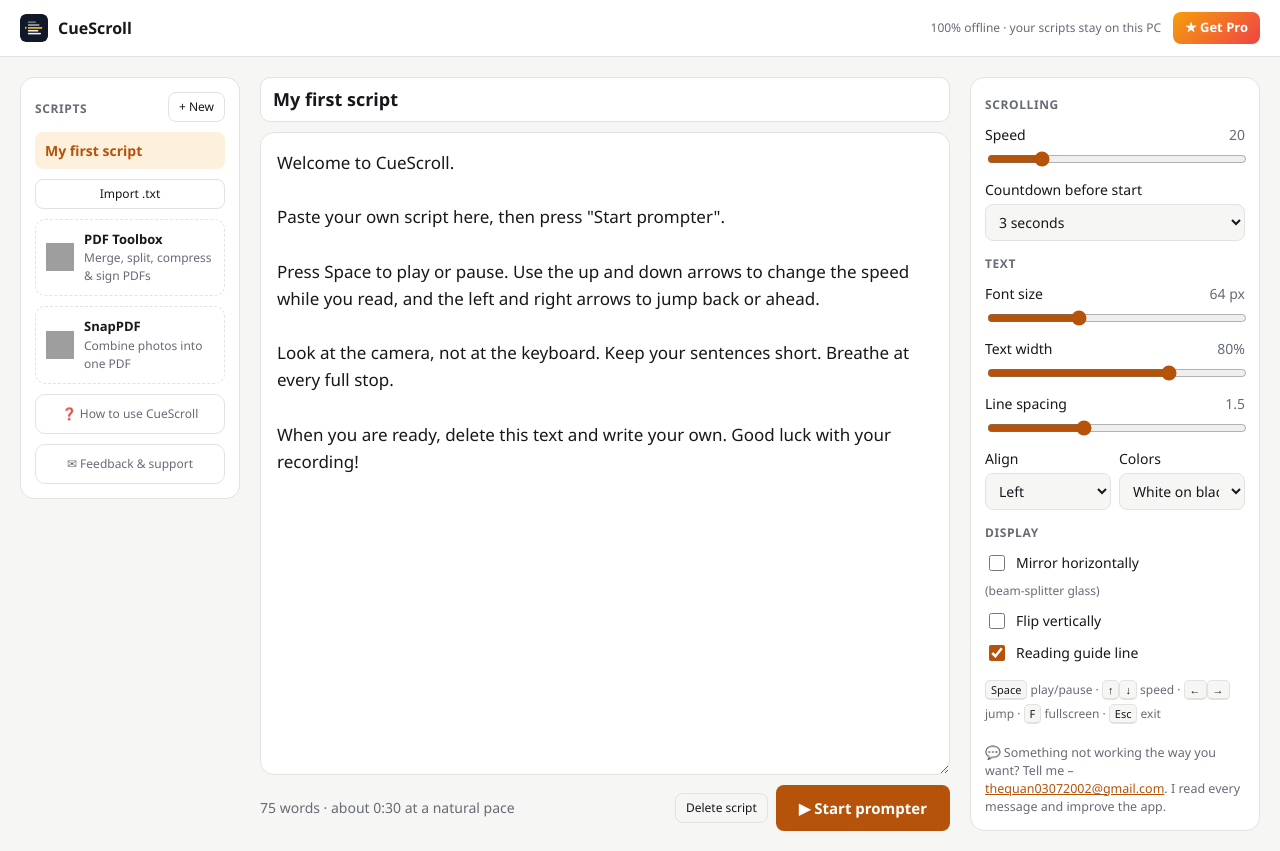
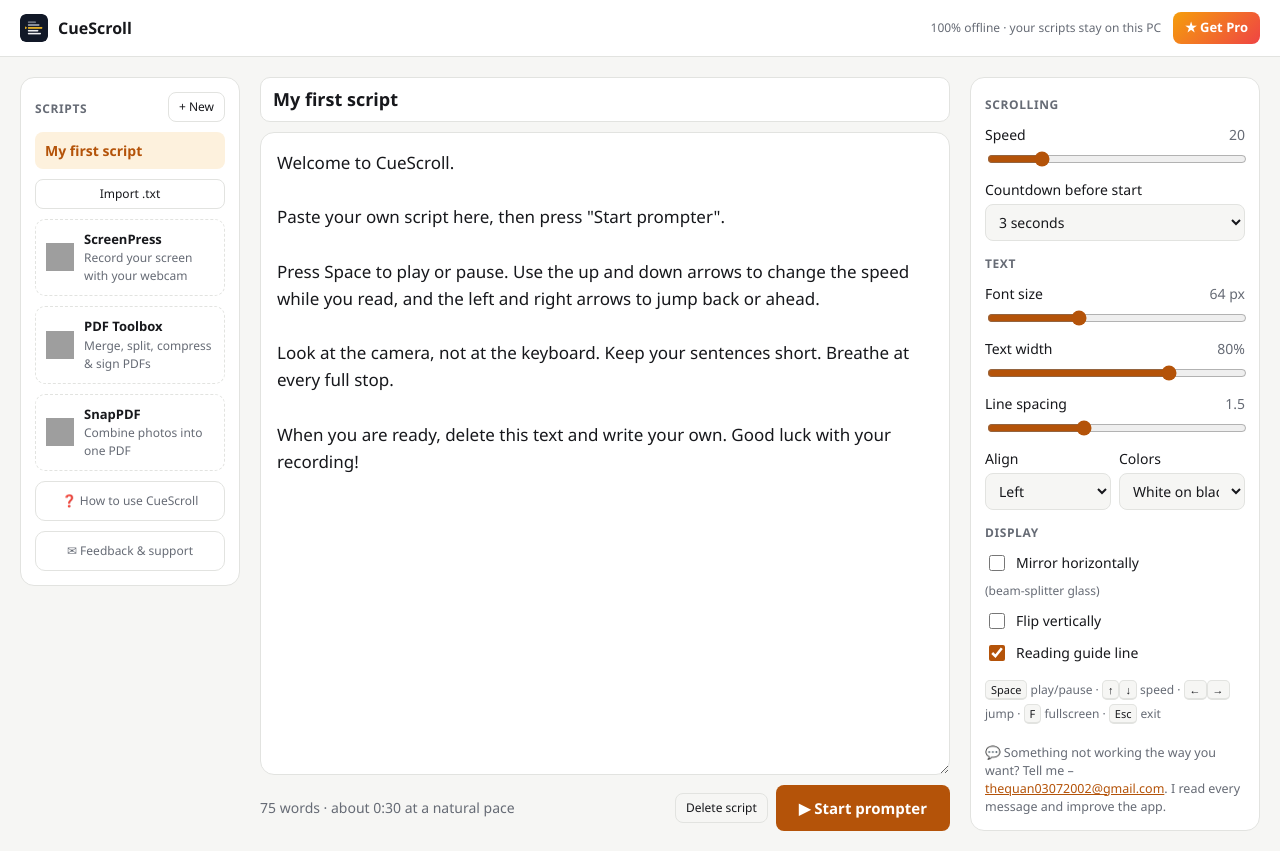
Before and after one commit to quan-3702/cuescroll, a plain HTML site: page index.html in a window 1280 px wide. Drawn offline with Linux system fonts and the light colour scheme; grey boxes are pictures that could not be loaded.

Commit message:
Link to ScreenPress

```diff
--- a/index.html
+++ b/index.html
@@ -31,6 +31,10 @@
         </div>
         <ul id="scriptList" class="script-list"></ul>
         <label class="ghost file-btn">Import .txt<input id="importFile" type="file" accept=".txt,.md,text/plain" hidden></label>
+        <a class="promo" href="https://apps.microsoft.com/detail/9PDJ7G2HRVTG" target="_blank" rel="noopener">
+          <img src="https://quan-3702.github.io/screenpress/icon-192.png" alt="" width="28" height="28" onerror="this.style.visibility='hidden'">
+          <span><strong>ScreenPress</strong><br>Record your screen with your webcam</span>
+        </a>
         <a class="promo" href="https://apps.microsoft.com/detail/9NPWMMZ1NPPV" target="_blank" rel="noopener">
           <img src="https://quan-3702.github.io/pdftoolbox/icon-192.png" alt="" width="28" height="28" onerror="this.style.visibility='hidden'">
           <span><strong>PDF Toolbox</strong><br>Merge, split, compress &amp; sign PDFs</span>
--- a/sw.js
+++ b/sw.js
@@ -1,4 +1,4 @@
-const CACHE = 'cuescroll-v9';
+const CACHE = 'cuescroll-v10';
 const ASSETS = ['./', 'index.html', 'help.html', 'help-1.jpg', 'help-2.jpg', 'style.css', 'app.js', 'manifest.json', 'icon-192.png', 'icon-512.png', 'icon-512-maskable.png', 'privacy.html'];
 
 self.addEventListener('install', (e) => {
```
